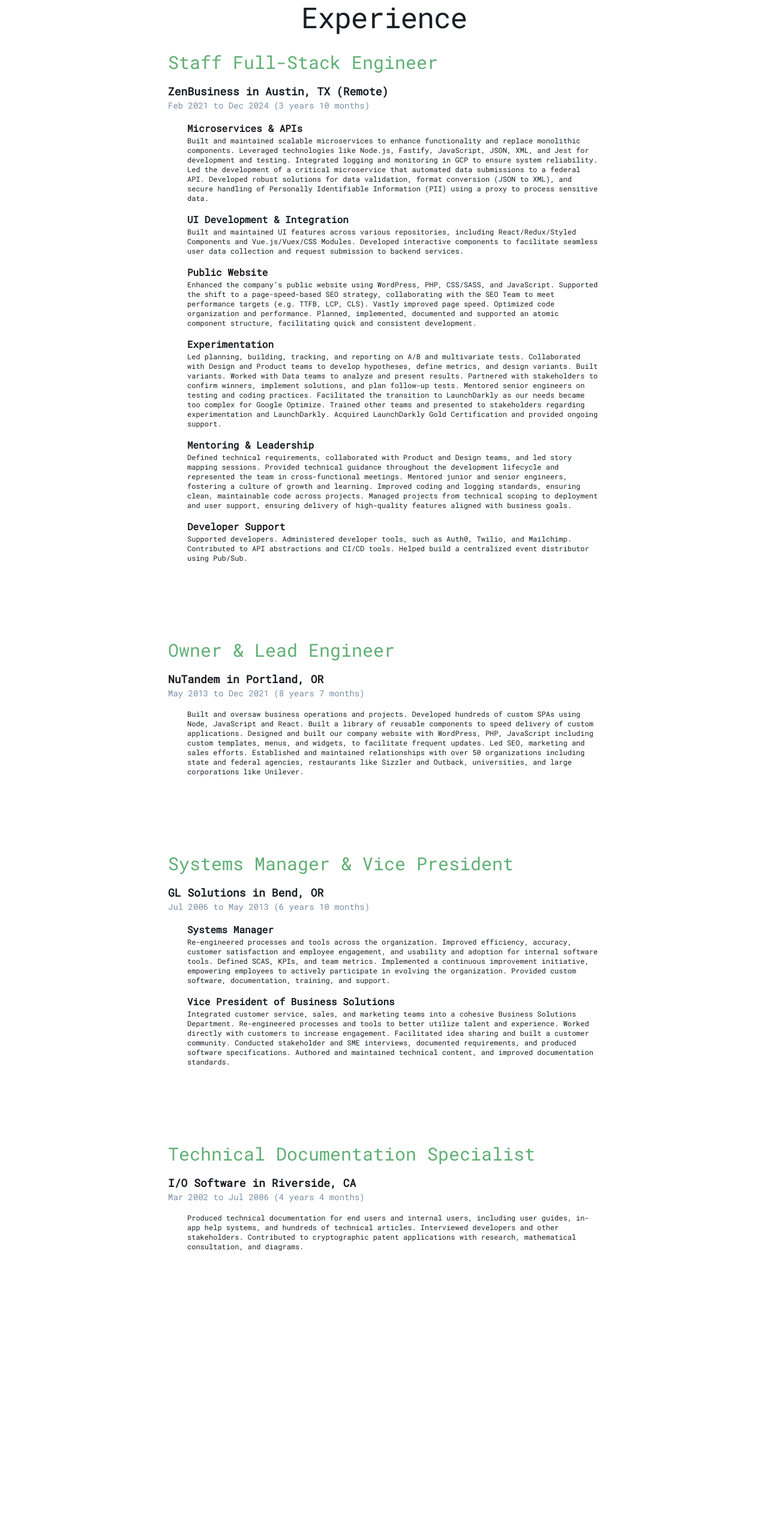
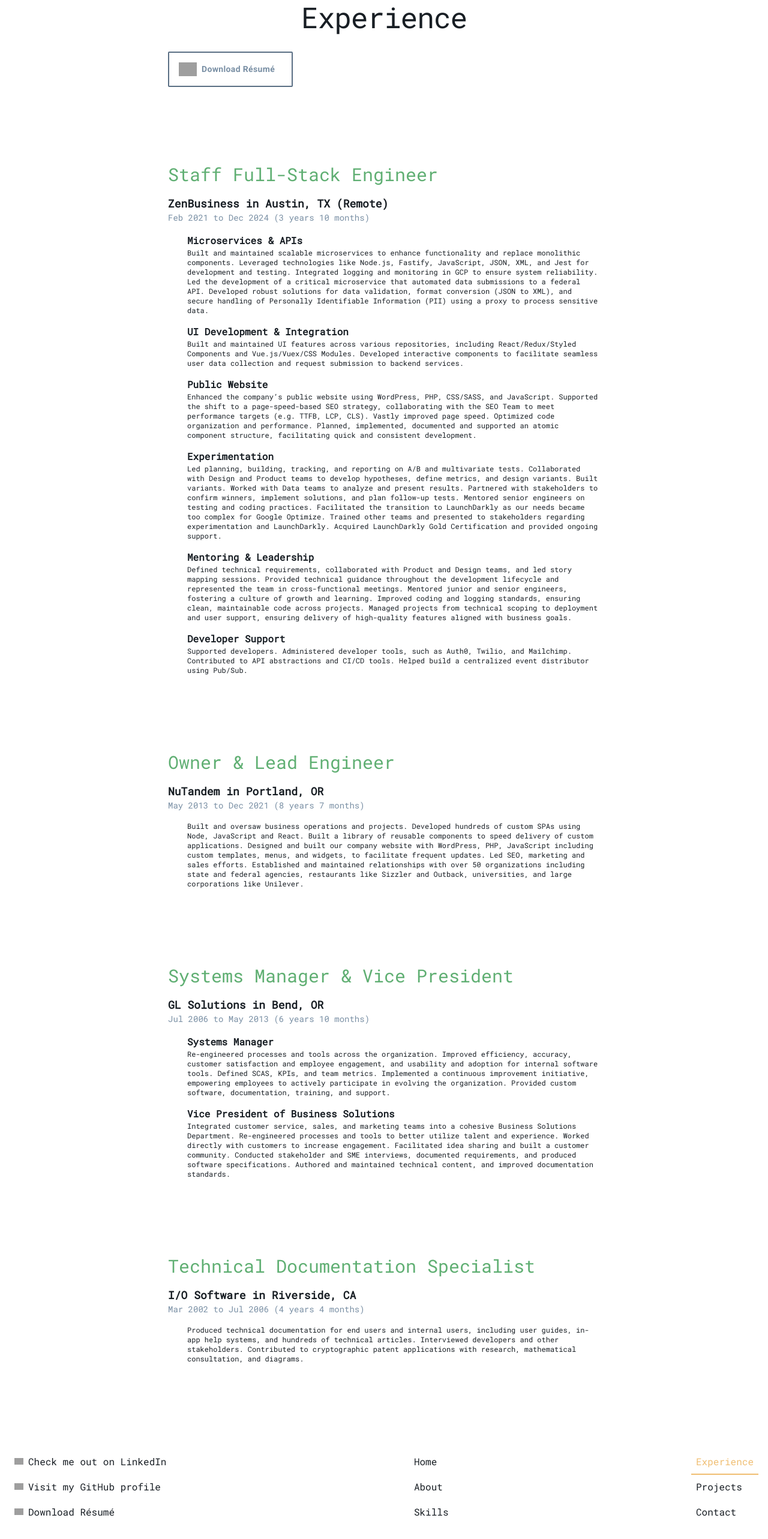
Before and after one commit to bensbits91/portfolio-2025-nextjs-js-tailwind, a Next.js app: page /experience in a window 1280 px wide. Shown: the part 124-2690 px from the top of the page at 60% size. Before the commit the page ends 2338 px from the top, so only its background shows below. Built offline with nearby package versions, Linux system fonts and the light colour scheme; grey boxes are pictures that could not be loaded.

Commit message:
add footer; add resume link to experience page

```diff
--- a/app/about/page.js
+++ b/app/about/page.js
@@ -90,7 +90,7 @@ const About = () => {
             <HeadingTwo>Education</HeadingTwo>
             <Education education={education} />
          </OneColumnSection>
-         <OneColumnSection>
+         <OneColumnSection bigBottom>
             <HeadingTwo>Certifications & Training</HeadingTwo>
             <Certifications certifications={certifications} />
          </OneColumnSection>
--- a/app/components/contact/ContactLinks.js
+++ b/app/components/contact/ContactLinks.js
@@ -8,6 +8,7 @@ const ContactLinks = ({ isNavbar = false }) => {
             <a
                href="https://www.linkedin.com/in/benbrooks/"
                target="_blank"
+               title="LinkedIn"
                rel="noreferrer"
                className="inline-block transition-all duration-300 ease-in-out hover:scale-125">
                <CloudinaryImage
@@ -22,6 +23,7 @@ const ContactLinks = ({ isNavbar = false }) => {
             <a
                href="https://github.com/bensbits91"
                target="_blank"
+               title="GitHub"
                rel="noreferrer"
                className="inline-block transition-all duration-300 ease-in-out hover:scale-125">
                <CloudinaryImage
@@ -34,8 +36,9 @@ const ContactLinks = ({ isNavbar = false }) => {
          </li>
          <li>
             <a
-               href="https://res.cloudinary.com/ddfrx5278/image/upload/v1738795669/Bennett_Brooks_Resume_2025_yxwtpt.pdf"
+               href="https://res.cloudinary.com/ddfrx5278/image/upload/v1739151148/Bennett_Brooks_Resume_2025_eb9wr3.pdf"
                target="_blank"
+               title="Download PDF"
                className="inline-block transition-all duration-300 ease-in-out hover:scale-125">
                <CloudinaryImage
                   cloudinaryId="resume_o5rgfa"
@@ -49,6 +52,7 @@ const ContactLinks = ({ isNavbar = false }) => {
             <li>
                <Link
                   href="/contact"
+                  title="Contact"
                   className="inline-block transition-all duration-300 ease-in-out hover:scale-125">
                   <CloudinaryImage
                      cloudinaryId="mail_snle7z"
--- /dev/null
+++ b/app/components/footer/Footer.js
@@ -0,0 +1,83 @@
+import { CloudinaryImage } from '@/app/components/image';
+import { NavLink } from '@/app/components/navbar';
+import { navLinkDefs } from '@/app/constants';
+
+const miscLinkDefs = [
+   {
+      link: 'https://www.linkedin.com/in/benbrooks/',
+      text: 'Check me out on LinkedIn',
+      cloudinaryId: 'linkedin-white_t7tuve'
+   },
+   {
+      link: 'https://github.com/bensbits91',
+      text: 'Visit my GitHub profile',
+      cloudinaryId: 'github1_o1ok5i'
+   },
+   {
+      link: 'https://res.cloudinary.com/ddfrx5278/image/upload/v1739151148/Bennett_Brooks_Resume_2025_eb9wr3.pdf',
+      text: 'Download Résumé',
+      cloudinaryId: 'resume_o5rgfa'
+   }
+];
+
+const ContactLinks = () => (
+   <ul className='order-3 md:order-1'>
+      {miscLinkDefs.map(({ link, text, cloudinaryId }, index) => (
+         <li
+            key={index}
+            className="cursor-pointer border-b-2 border-b-transparent p-2 transition duration-700 hover:border-b-[--bb-teal] hover:text-[--bb-teal] hover:brightness-125">
+            <a href={link} target="_blank" rel="noreferrer">
+               <div className="flex items-center gap-2">
+                  <CloudinaryImage
+                     cloudinaryId={cloudinaryId}
+                     alt={text}
+                     width={15}
+                     height={15}
+                  />
+                  <span>{text}</span>
+               </div>
+            </a>
+         </li>
+      ))}
+   </ul>
+);
+
+const NavLinksOne = () => (
+   <ul className='order-1 md:order-2'>
+      {navLinkDefs.map((def, index) => {
+         if (index > 2) return;
+         const { text, link } = def;
+         return <NavLink key={text} text={text} link={link} pad />;
+      })}
+   </ul>
+);
+
+const NavLinksTwo = () => (
+   <ul className='order-2 md:order-3'>
+      {navLinkDefs.map((def, index) => {
+         if (index < 3) return;
+         const { text, link } = def;
+         return <NavLink key={text} text={text} link={link} pad />;
+      })}
+   </ul>
+);
+
+const FooterLinks = () => (
+   <div className="mx-auto w-full max-w-[640px] p-4 md:flex md:max-w-[768px] md:justify-between lg:max-w-[1024px] xl:max-w-[1280px]">
+      <NavLinksOne />
+      <NavLinksTwo />
+      <ContactLinks />
+   </div>
+);
+
+const Footer = () => {
+   return (
+      <footer>
+         <div className="mb-12 flex justify-around">
+            <FooterLinks />
+         </div>
+      </footer>
+   );
+};
+
+export default Footer;
--- /dev/null
+++ b/app/components/footer/index.js
@@ -0,0 +1 @@
+export {default as Footer} from './Footer';
--- a/app/components/navbar/NavLink.js
+++ b/app/components/navbar/NavLink.js
@@ -1,10 +1,15 @@
+'use client';
+import { usePathname } from 'next/navigation';
 import Link from 'next/link';
 
-const NavLink = ({ text, link, pathname }) => {
+const NavLink = ({ text, link, pad = false }) => {
+   const pathname = usePathname();
    const isActive = pathname === link;
    return (
       <li
          className={`cursor-pointer border-b-2 transition duration-700 ${
+            pad ? 'p-2' : ''
+         } ${
             isActive
                ? 'border-b-[--bb-yellow] text-[--bb-yellow]'
                : 'border-b-transparent hover:border-b-[--bb-teal] hover:text-[--bb-teal] hover:brightness-125'
--- a/app/components/navbar/NavLinks.js
+++ b/app/components/navbar/NavLinks.js
@@ -1,11 +1,15 @@
 import NavLink from './NavLink';
 import { navLinkDefs } from '@/app/constants';
 
-const NavLinks = ({ pathname }) => (
+const NavLinks = () => (
    <ul className="flex h-7 justify-end space-x-6 font-roboto-sans">
       {navLinkDefs.map(def => {
          const { text, link } = def;
-         return <NavLink key={text} text={text} link={link} pathname={pathname} />;
+         return <NavLink
+         key={text}
+         text={text}
+         link={link}
+         />;
       })}
    </ul>
 );
--- a/app/components/navbar/Navbar.js
+++ b/app/components/navbar/Navbar.js
@@ -1,25 +1,14 @@
-'use client';
-import { usePathname } from 'next/navigation';
 import { ContactLinks } from '@/app/components/contact';
 import NavLinks from './NavLinks';
 
 const Navbar = () => {
-   const pathname = usePathname();
 
    return (
       <div className="fixed left-0 right-0 top-0 z-10 hidden border-b-2 border-b-gray-800 bg-[--background] md:block">
-         {pathname !== '/contact' ? (
-            <nav className="flex w-full items-center justify-between p-4">
-               <>
-                  <ContactLinks isNavbar />
-                  <NavLinks pathname={pathname} />
-               </>
-            </nav>
-         ) : (
-            <nav className="flex w-full items-center justify-end p-4">
-               <NavLinks pathname={pathname} />
-            </nav>
-         )}
+         <nav className="flex w-full items-center justify-between p-4">
+            <ContactLinks isNavbar />
+            <NavLinks />
+         </nav>
       </div>
    );
 };
--- a/app/components/navbar/index.js
+++ b/app/components/navbar/index.js
@@ -1 +1,2 @@
 export { default as Nav } from './Nav';
+export { default as NavLink } from './NavLink';
--- a/app/contact/page.js
+++ b/app/contact/page.js
@@ -12,7 +12,7 @@ const Contact = () => {
                free to reach out!
             </Subheading>
          </HeroSection>
-         <OneColumnSection size="narrow">
+         <OneColumnSection size="narrow" bigBottom>
             <div className="mb-12">
                <ContactLinks />
             </div>
--- a/app/experience/page.js
+++ b/app/experience/page.js
@@ -1,9 +1,11 @@
 import { useMemo } from 'react';
 import { Job } from '@/app/components/experience';
-import { HeroSection } from '@/app/components/layout';
-import { HeadingOne } from '@/app/components/typography';
+import { CloudinaryImage } from '@/app/components/image';
+import { HeroSection, OneColumnSection } from '@/app/components/layout';
+import { HeadingOne, SubtleText } from '@/app/components/typography';
 import { experience } from '@/app/data.js';
-
+// todo: make this <a> a reusable button component (need component/button folder and index.js)
+// todo: icon library for common cloudinary images
 const Experience = () => {
    const xp = useMemo(() => experience, []);
    return (
@@ -11,6 +13,25 @@ const Experience = () => {
          <HeroSection bigBottom={false}>
             <HeadingOne>Experience</HeadingOne>
          </HeroSection>
+         <OneColumnSection size="normal" bigBottom>
+            <div className="mb-4 lg:mb-12">
+               <a
+                  href="https://res.cloudinary.com/ddfrx5278/image/upload/v1739151148/Bennett_Brooks_Resume_2025_eb9wr3.pdf"
+                  target="_blank"
+                  rel="noreferrer"
+                  className="block w-52 cursor-pointer rounded-sm border-2 border-[--bb-dark-gray-500] p-4 text-center font-roboto-sans text-sm tracking-wide text-[--bb-dark-gray] transition duration-700 hover:brightness-125">
+                  <div className="flex items-center gap-2">
+                     <CloudinaryImage
+                        cloudinaryId="resume_o5rgfa"
+                        alt="Resume"
+                        width={30}
+                        height={30}
+                     />
+                     <SubtleText>Download R&eacute;sum&eacute;</SubtleText>
+                  </div>
+               </a>
+            </div>
+         </OneColumnSection>
          {xp.map((job, index) => (
             <Job key={index} job={job} />
          ))}
--- a/app/layout.js
+++ b/app/layout.js
@@ -1,5 +1,6 @@
 import { Roboto, Roboto_Mono } from 'next/font/google';
 import { Nav } from './components/navbar';
+import { Footer } from './components/footer';
 import './globals.css';
 import Head from 'next/head';
 
@@ -37,6 +38,7 @@ export default async function RootLayout({ children }) {
             className={`${robotoMono.variable} ${robotoSans.variable} antialiased`}>
             <Nav />
             <main>{children}</main>
+            <Footer />
          </body>
       </html>
    );
--- a/app/skills/page.js
+++ b/app/skills/page.js
@@ -47,7 +47,7 @@ const Skills = () => {
                The different views are hydrated by the same JSON data
             </SubtleText>
          </HeroSection>
-         <OneColumnSection size="narrow">
+         <OneColumnSection size="narrow" bigBottom>
             <Nav />
             <div className="pt-4 border-t border-[--bb-teal]">
                {selectedView === 'list' && <SkillList />}
```
